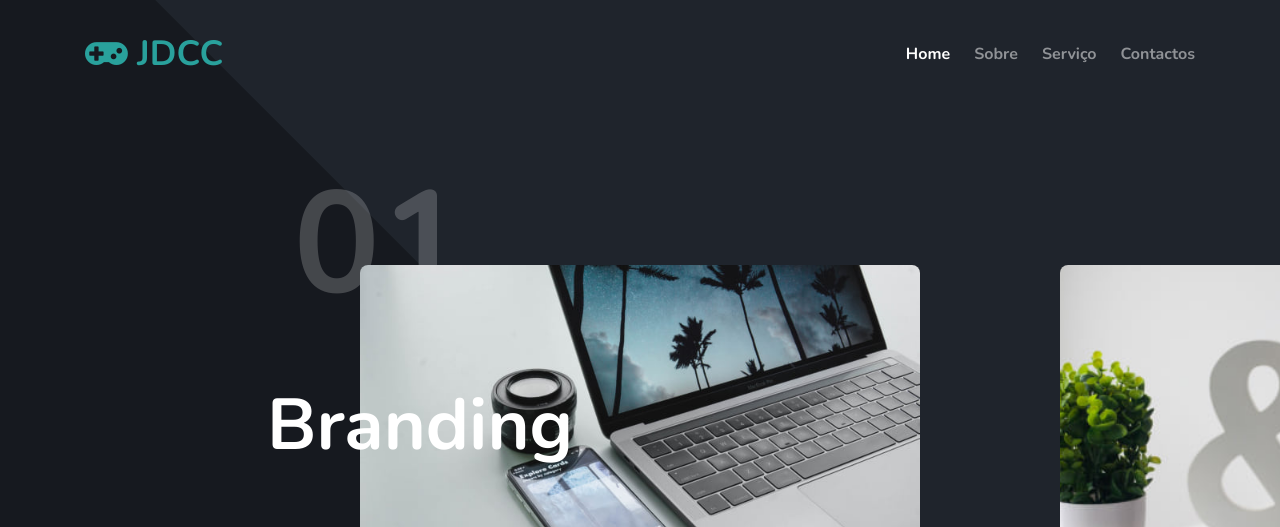
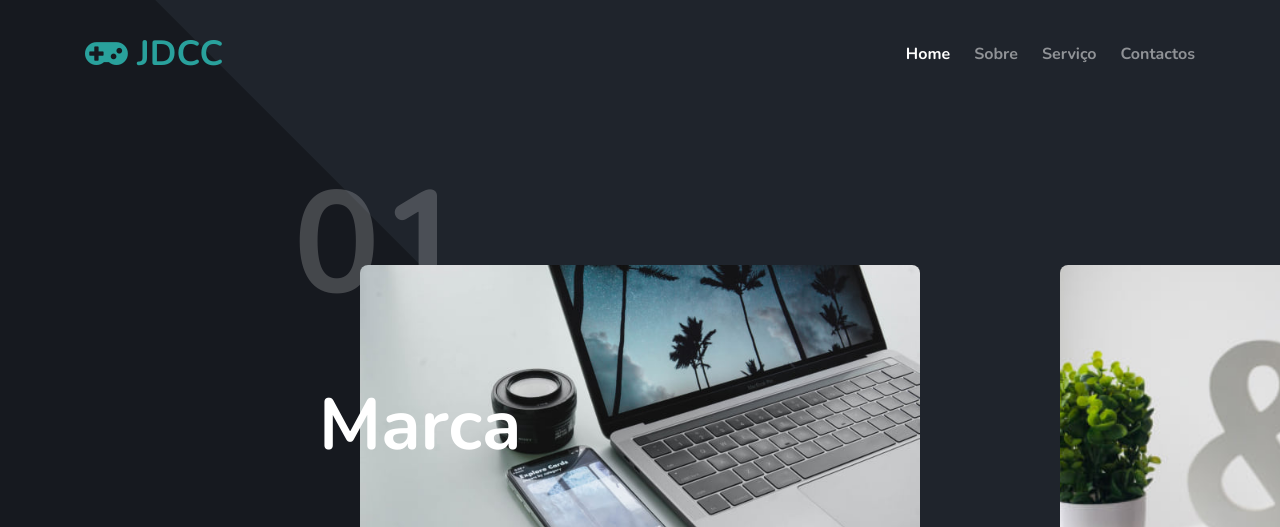
Before and after one commit to cabicho/portfolio, a plain HTML site: page index.html in a window 1280 px wide. Shown: the top 527 px of the page. Drawn offline with nearby package versions, Linux system fonts and the light colour scheme.

Commit message:
style: add more

```diff
--- a/index.html
+++ b/index.html
@@ -242,8 +242,12 @@ Author URL: http://w3layouts.com
     <div class="container py-lg-3">
         <h6>Estou disponível para trabalhar em projectos como freelance. <!-- I'am available for freelance projects. --></h6>
         <h3>Vamos Trabalhar! <!-- Let's work together indeed!--></h3>
-        <a href="contact.html" class="secondary-btn-style btn-secondary btn">Get quotes</a>
+        <a href="contact.html" class="secondary-btn-style btn-secondary btn">Contacte-me <!-- Get quotes --></a>
+        <!--
+
+
         <a href="contact.html" class="btn btn-style text-primary ml-2">Hire me</a>
+        -->
     </div>
 </section>
 <!-- //freelance hire me -->
@@ -330,11 +334,13 @@ Author URL: http://w3layouts.com
 
 
     // Initializing the titles slider
+
     var titles = [
-      'Branding ',
-      'Awesome',
-      'Creative',
-      'Portfolio'
+      'Marca', 'Incrível','Criatividade', 'Portfólio'
+    //  'Branding ',
+    //  'Awesome',
+    //  'Creative',
+    //  'Portfolio'
     ];
 
     var msTitles = new MomentumSlider({
```
